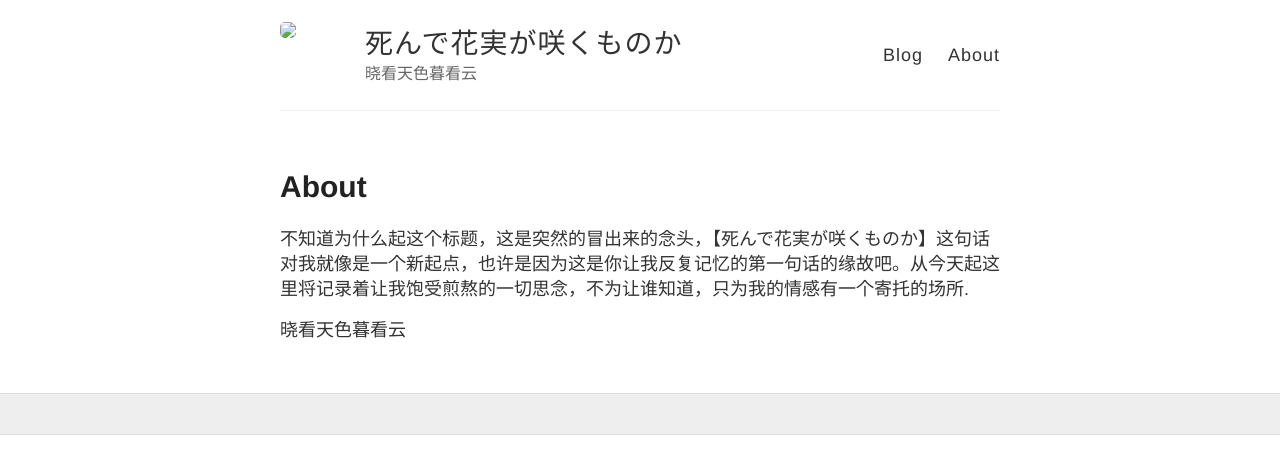
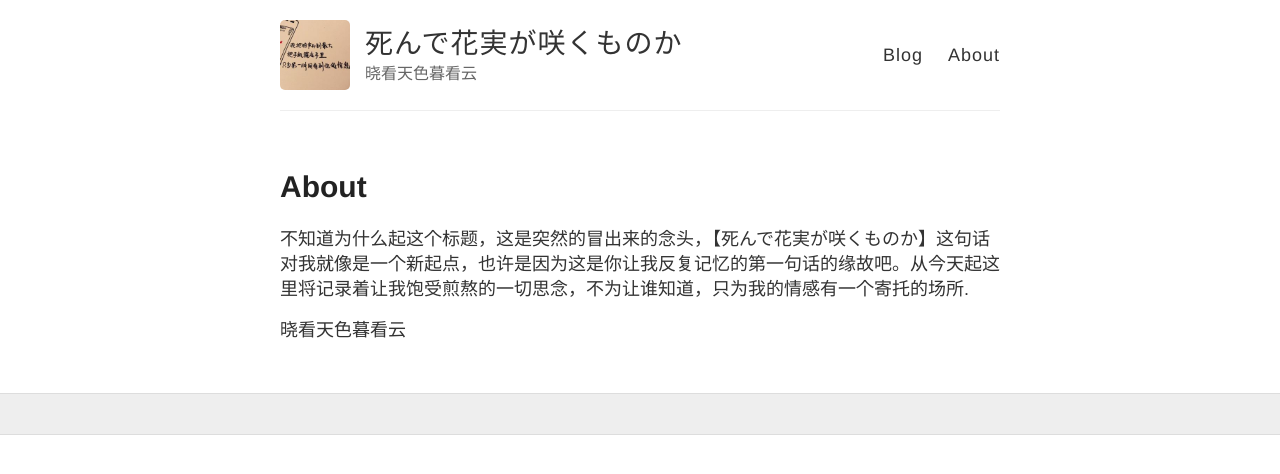
Before and after one commit to wiki650/wiki650.github.io, a Jekyll site: the page built from about.md, in a window 1280 px wide. Shown: the top 474 px of the page. Built offline with Jekyll 4.4.1, drawn with Linux system fonts in a browser that asks for light colours.

Commit message:
Update _config.yml

```diff
--- a/_config.yml
+++ b/_config.yml
@@ -9,7 +9,7 @@ name: 死んで花実が咲くものか
 description: 晓看天色暮看云
 
 # URL of your avatar or profile pic (you could use your GitHub profile pic)
-avatar: ./images/1.jpg
+avatar: http://650.wiki/images/1.jpg
 
 #
 # Flags below are optional
```
